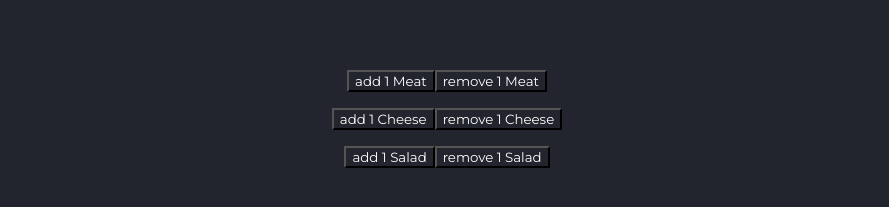
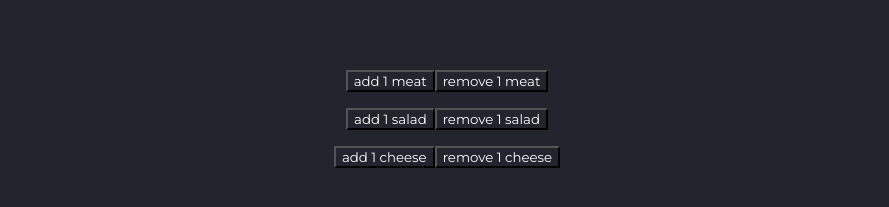
Before and after one commit to nicokurogane/react-burger-builder, a React (Create React App) app: page / in a window 1280 px wide. Shown: the part 259-466 px from the top of the page, without its empty margins (193-1082 px from the left). Built offline with nearby package versions, Linux system fonts and the light colour scheme.

Commit message:
Refactored add ingredient and remove ingredient

```diff
--- a/src/App.js
+++ b/src/App.js
@@ -1,43 +1,40 @@
 import React from "react";
 import Storage from "./classes/utility/storage.js";
-import Meat from './classes/meat.js';
-import Cheese from './classes/cheese.js';
-import Salad from './classes/salad.js';
 import BurgerUI from "./components/burgerrender/BurgerUI";
 import BillingUI from "./components/billing_ui/BillingUI";
 import IngredientsManager from "./components/ingredients_manager/IngredientsManager";
 
+import ingredientsApi from "./data/ingredients.js";
+
 import "./App.css";
 
+class App extends React.Component {
+  state = { hamburger: [] };
 
-class App extends React.Component {
-  state = { ingredients: [] };
-
-  componentDidMount() {
-    let temp = Storage.getBurgerFromLocalStorage();
-    let temp2 = temp.map(object => {
-      if (object.name === "meat") {
-        return new Meat();
-      } else if (object.name === "salad") {
-        return new Salad();
-      } else if (object.name === "cheese") {
-        return new Cheese();
-      }
-    });
-    this.setState({
-      ingredients: temp2
-    });
-  }
+  // componentDidMount() {
+  //   let temp = Storage.getBurgerFromLocalStorage().map(object => {
+  //     if (object.name === "meat") {
+  //       return new Meat();
+  //     } else if (object.name === "salad") {
+  //       return new Salad();
+  //     } else if (object.name === "cheese") {
+  //       return new Cheese();
+  //     }
+  //   });
+  //   this.setState({
+  //     ingredients: temp
+  //   });
+  // }
 
   render() {
     return (
       <>
         <div className="App">
-          <BurgerUI ingredients={this.state.ingredients} />
-          <BillingUI ingredients={this.state.ingredients} />
+          <BurgerUI ingredients={this.state.hamburger} />
+          <BillingUI ingredients={this.state.hamburger} />
         </div>
         <IngredientsManager
-          ingredients={this.state.ingredients}
+          ingredients={ingredientsApi}
           onAddIngredient={this.addIngredientToBurger}
           onDeleteIngredient={this.deleteIngredient}
         />
@@ -46,32 +43,27 @@ class App extends React.Component {
   }
 
   addIngredientToBurger = newIngredient => {
-    this.setState(
-      {
-        ingredients: this.state.ingredients.concat(newIngredient)
-      },
-      () => {
-        Storage.saveBurgerToLocalStorage(this.state.ingredients);
-      }
-    );
+    this.setState({
+      hamburger: this.state.hamburger.concat(newIngredient)
+    });
   };
 
-  deleteIngredient = classToFind => {
-    let indexToDelete = this.state.ingredients.findIndex(ingredient => {
-      return ingredient instanceof classToFind;
-    });
+  deleteIngredient = ingredientToDelete => {
+    let indexToDelete = this.state.hamburger.findIndex(
+      ingredient => ingredient === ingredientToDelete
+    );
 
     if (indexToDelete === -1) return;
 
-    let newArray = this.state.ingredients.filter(
+    let newArray = this.state.hamburger.filter(
       (ingredient, index) => index !== indexToDelete
     );
     this.setState(
       {
-        ingredients: newArray
+        hamburger: newArray
       },
       () => {
-        Storage.saveBurgerToLocalStorage(this.state.ingredients);
+        console.log(this.state.hamburger);
       }
     );
   };
--- a/src/components/ingredient_handler/IngredientHandler.js
+++ b/src/components/ingredient_handler/IngredientHandler.js
@@ -1,23 +1,22 @@
 import React from 'react';
-import Storage from './../../classes/utility/storage.js';
 
 import './ingredient-handler.css';
 
 class IngredientHandler extends React.Component {
 
     addIngredient = () => {
-        this.props.onAddIngredient( new this.props.classToHandle());
+        this.props.onAddIngredient(this.props.ingredientName);
     }
 
     deleteIngredient = () => {
-       this.props.onDeleteIngredient(this.props.classToHandle);
+       this.props.onDeleteIngredient(this.props.ingredientName);
     }
 
     render() {
         return (
             <div className="ingredient-handler-container">
-                <button onClick={this.addIngredient} >add 1 {this.props.classToHandle.name}</button>
-                <button onClick={this.deleteIngredient} >remove 1 {this.props.classToHandle.name}</button>
+                <button onClick={this.addIngredient} >add 1 {this.props.ingredientName}</button>
+                <button onClick={this.deleteIngredient} >remove 1 {this.props.ingredientName}</button>
             </div>
         );
     }
--- a/src/components/ingredients_manager/IngredientsManager.js
+++ b/src/components/ingredients_manager/IngredientsManager.js
@@ -1,35 +1,24 @@
-import React from 'react'
+import React from "react";
 import IngredientHandler from "./../ingredient_handler/IngredientHandler";
-import Meat from '../../classes/meat.js';
-import Cheese from '../../classes/cheese.js';
-import Salad from '../../classes/salad.js';
 
-import './ingredient-manager.css';
+import "./ingredient-manager.css";
 
-const IngredientsManager = (props) => {
-    const { onAddIngredient, onDeleteIngredient } = props;
+const IngredientsManager = props => {
+  const { onAddIngredient, onDeleteIngredient, ingredients } = props;
   return (
     <div className="ingredient-manager-container">
+      {ingredients.map(ingredient => {
+        return (
           <IngredientHandler
-                classToHandle={Meat}
+            ingredientName={ingredient.name}
             onAddIngredient={onAddIngredient}
             onDeleteIngredient={onDeleteIngredient}
+            key={ingredient.id}
           />
-
-            <IngredientHandler
-                classToHandle={Cheese}
-                onAddIngredient={onAddIngredient}
-                onDeleteIngredient={onDeleteIngredient}
-            />
-
-            <IngredientHandler
-                classToHandle={Salad}
-                onAddIngredient={onAddIngredient}
-                onDeleteIngredient={onDeleteIngredient}
-            />
+        );
+      })}
     </div>
   );
-}
-
+};
 
 export default IngredientsManager;
--- /dev/null
+++ b/src/data/ingredients.js
@@ -0,0 +1,5 @@
+const ingredientsApi = [{ id: 1, name: 'meat', price: 1.5 },
+                     { id: 2, name: 'salad', price: 0.25 },
+                     { id: 3, name: 'cheese', price: 0.5 }];
+
+export default ingredientsApi;
```
Lines whose indentation alone changed are shown as unchanged.
